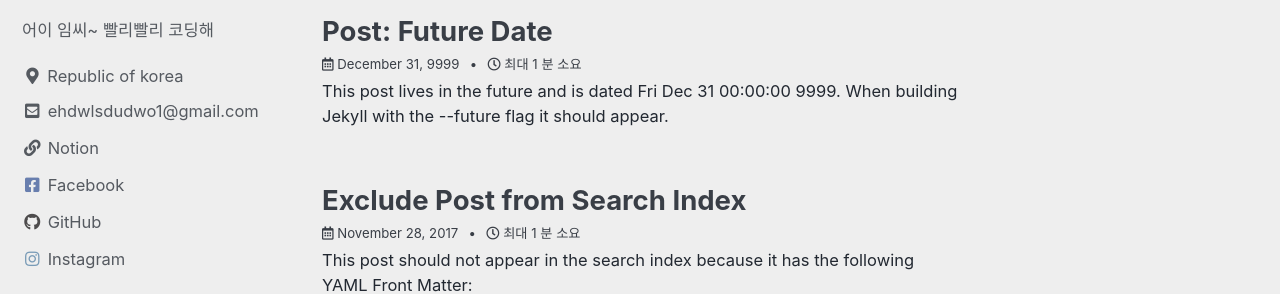
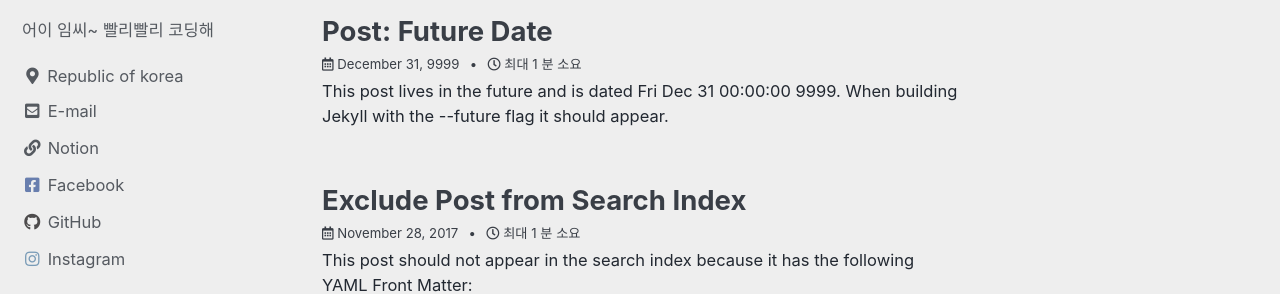
Before and after one commit to djlim98/djlim98.github.io, a Jekyll site: the page built from _pages/recent_post.md, in a window 1280 px wide. Shown: the part 323-617 px from the top of the page. Built offline with Jekyll 4.4.1, drawn with Linux system fonts in a browser that asks for light colours; cached includes are drawn as plain includes.

Commit message:
Update _config.yml

```diff
--- a/_config.yml
+++ b/_config.yml
@@ -98,7 +98,7 @@ author:
   bio              : "어이 임씨~ 빨리빨리 코딩해"
   location         : "Republic of korea"
   links:
-    - label: "ehdwlsdudwo1@gmail.com"
+    - label: "E-mail"
       icon: "fas fa-fw fa-envelope-square"
       url: "mailto:ehdwlsdudwo1@gmail.com"
     - label: "Notion"
```
